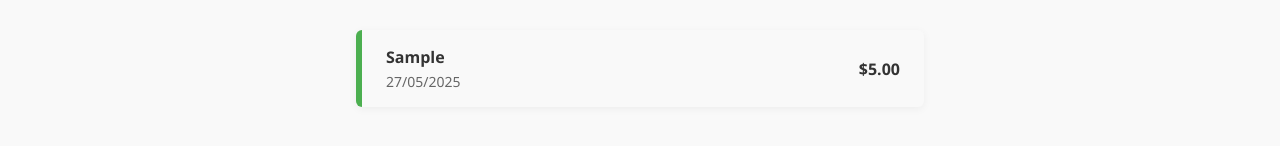
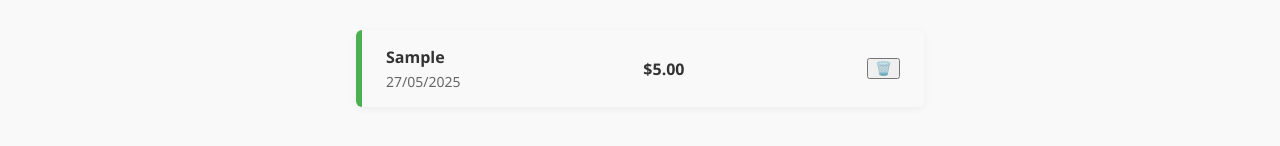
Before and after one commit to Dor-Ka/frontend-react-expense-tracker, a React (Vite) app: page / in a window 1280 px wide. Both pictures are taken after typing "Sample", "5" into the empty fields and a click on the button "Add Expense". Shown: the part 518-664 px from the top of the page. Built offline with nearby package versions, Linux system fonts and the light colour scheme.

Commit message:
add delete button in ExpenseItem component triggering onDelete callback

```diff
--- a/src/features/expenses/ExpenseItem/ExpenseItem.jsx
+++ b/src/features/expenses/ExpenseItem/ExpenseItem.jsx
@@ -8,7 +8,7 @@ const formatDate = (dateStr) => {
   return `${day}/${month}/${year}`;
 };
 
-const ExpenseItem = ({ title, amount, date }) => {
+const ExpenseItem = ({ id, title, amount, date, onDelete }) => {
   return (
     <ItemWrapper>
       <LeftColumn>
@@ -16,6 +16,7 @@ const ExpenseItem = ({ title, amount, date }) => {
         <span>{formatDate(date)}</span>
       </LeftColumn>
       <RightColumn>${amount.toFixed(2)}</RightColumn>
+      <button onClick={() => onDelete(id)}>🗑️</button>
     </ItemWrapper>
   );
 };
```
